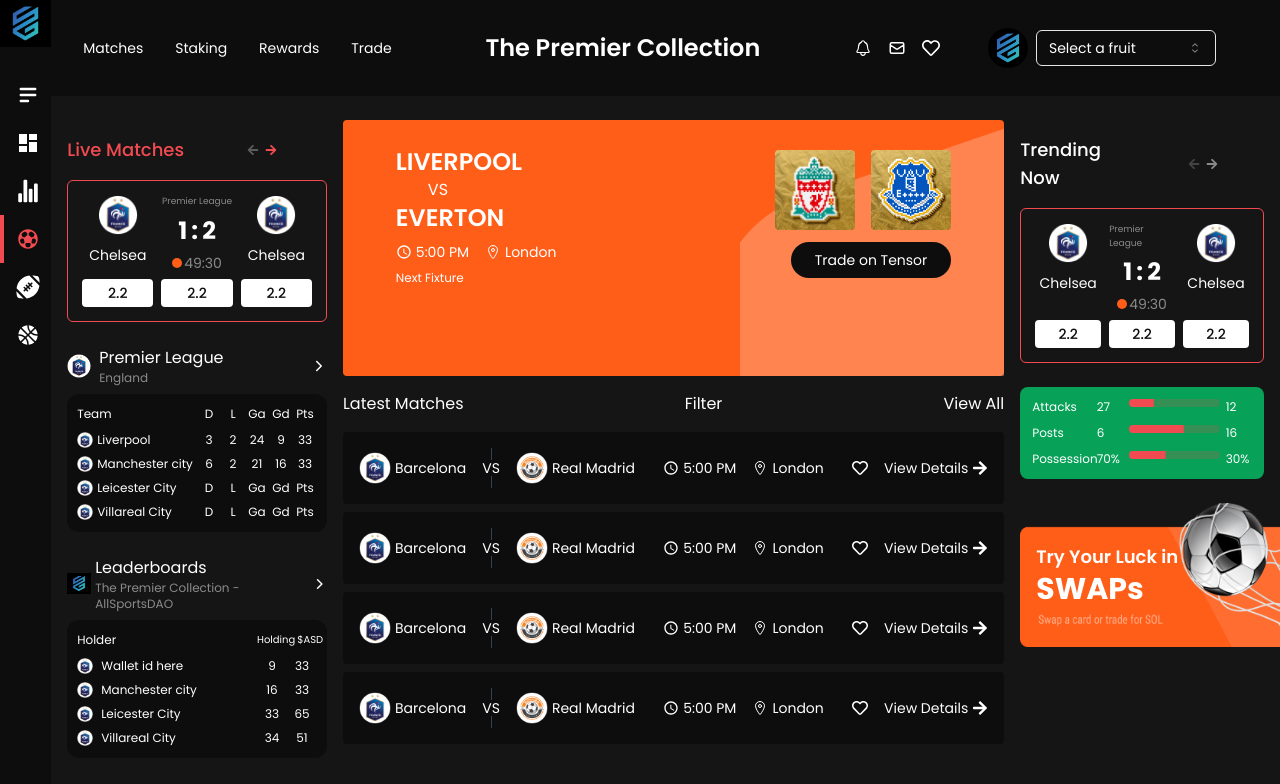
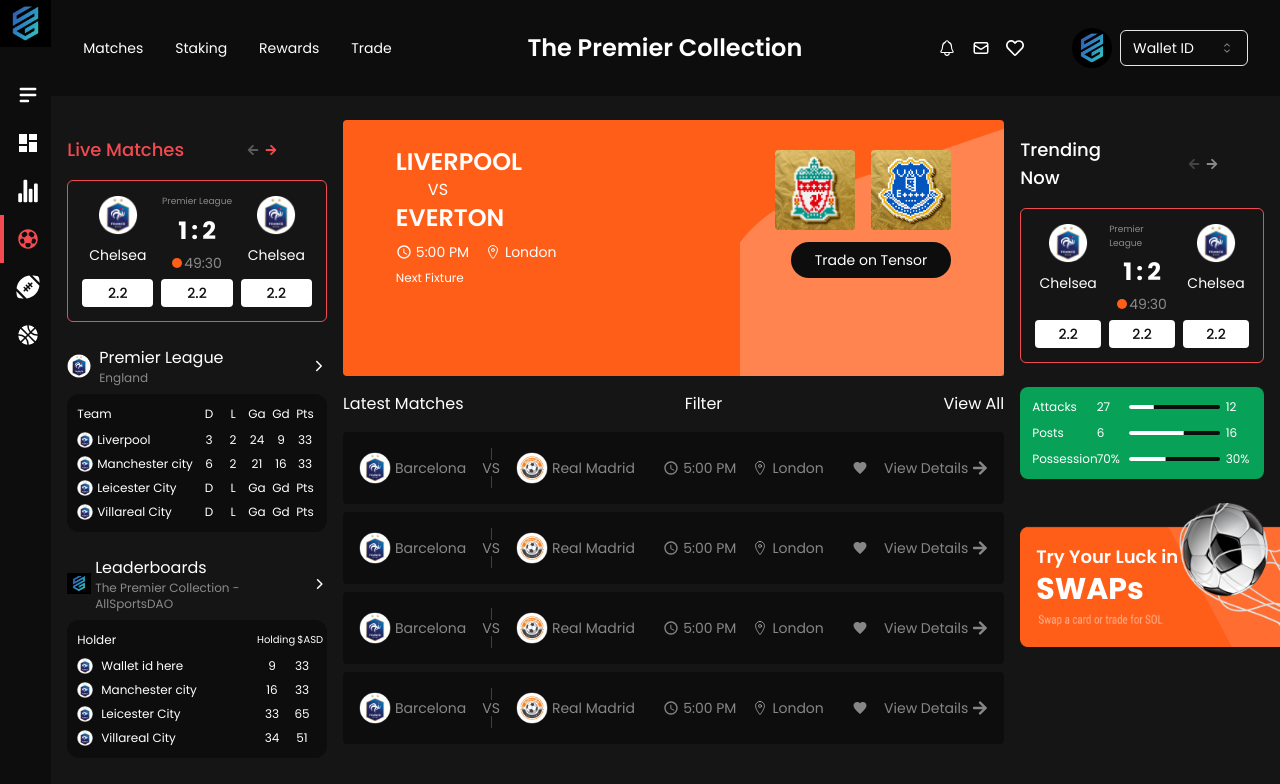
Before and after one commit to rakibulhasan-bu/premier-league, a Next.js app: page /soccer in a window 1280 px wide. Shown: the top 784 px of the page. Built offline with nearby package versions, Linux system fonts and the light colour scheme.

Commit message:
color changes and updated

```diff
--- a/app/soccer/RightSoccerDiv.tsx
+++ b/app/soccer/RightSoccerDiv.tsx
@@ -21,7 +21,7 @@
 
             {/* this is statistics div  */}
             <div className='bg-green lg:mr-4 p-3 rounded-lg my-6 2xl:my-10 space-y-2.5 text-xs'>
-                <div className='grid grid-cols-7 gap-1.5'>
+                <div className='grid items-center grid-cols-7 gap-1.5'>
                     <p className="col-span-2">Attacks</p>
                     <p className="col-span-1">27</p>
                     <p className="col-span-3">
@@ -30,7 +30,7 @@
                     <p className="col-span-1">12</p>
                 </div>
 
-                <div className='grid grid-cols-7 gap-1.5'>
+                <div className='grid items-center grid-cols-7 gap-1.5'>
                     <p className="col-span-2">Posts</p>
                     <p className="col-span-1">6</p>
                     <p className="col-span-3">
@@ -39,7 +39,7 @@
                     <p className="col-span-1">16</p>
                 </div>
 
-                <div className='grid grid-cols-7 gap-1.5'>
+                <div className='grid items-center grid-cols-7 gap-1.5'>
                     <p className="col-span-2">Possession</p>
                     <p className="col-span-1">70%</p>
                     <p className="col-span-3">
--- a/app/soccer/SingleMatch.tsx
+++ b/app/soccer/SingleMatch.tsx
@@ -1,14 +1,15 @@
 import Image from "next/image";
 import Link from "next/link";
-import { FaArrowRight, FaRegHeart } from "react-icons/fa";
+import { FaArrowRight } from "react-icons/fa";
 import { IoLocationOutline } from "react-icons/io5";
 import { MdAccessTime } from "react-icons/md";
 import firstTeam from '../../public/teamone.png'
 import secondTeam from '../../public/teamtwo.png'
+import { IoMdHeart } from "react-icons/io";
 
 export default function SingleMatch() {
     return (
-        <Link href={'/'} className='w-full flex flex-col lg:flex-row items-center justify-between gap-6 bg-black hover:bg-white hover:text-black rounded 2xl:rounded-md p-4'>
+        <Link href={'/'} className='group text-white/50 w-full flex flex-col lg:flex-row items-center justify-between gap-6 bg-black hover:bg-white hover:text-black rounded 2xl:rounded-md p-4'>
             {/* this is match vs div  */}
             <div className='flex items-center  gap-4 2xl:gap-8'>
                 {/* first team image and name div  */}
@@ -44,10 +45,10 @@
 
             {/* this is favourites and view details div  */}
             <div className='flex items-center gap-4 2xl:gap-8'>
-                <FaRegHeart />
+                <IoMdHeart className="group-hover:text-primary" />
                 <div className="flex items-center gap-1">
                     <p className="text-sm">View Details</p>
-                    <FaArrowRight />
+                    <FaArrowRight className="group-hover:text-primary" />
                 </div>
             </div>
         </Link>
--- a/app/soccer/SoccerNavbar.tsx
+++ b/app/soccer/SoccerNavbar.tsx
@@ -7,7 +7,7 @@
 
 export default function SoccerNavbar() {
     return (
-        <div className='hidden lg:flex h-[12dvh] 2xl:h-[15dvh] pl-8 pr-16 bg-black items-center justify-between'>
+        <div className='hidden lg:flex h-[12dvh] 2xl:h-[15dvh] px-8 2xl:px-12 bg-black items-center justify-between'>
             <div className='flex items-center gap-8 text-sm'>
                 <p>Matches</p>
                 <p>Staking</p>
--- a/components/apps-components/SelectProfile.tsx
+++ b/components/apps-components/SelectProfile.tsx
@@ -13,17 +13,14 @@
 export function SelectProfile() {
     return (
         <Select>
-            <SelectTrigger className="w-[180px]">
-                <SelectValue placeholder="Select a fruit" />
+            <SelectTrigger className="w-32">
+                <SelectValue placeholder="Wallet ID" />
             </SelectTrigger>
             <SelectContent>
                 <SelectGroup>
-                    <SelectLabel>Fruits</SelectLabel>
-                    <SelectItem value="apple">Apple</SelectItem>
-                    <SelectItem value="banana">Banana</SelectItem>
-                    <SelectItem value="blueberry">Blueberry</SelectItem>
-                    <SelectItem value="grapes">Grapes</SelectItem>
-                    <SelectItem value="pineapple">Pineapple</SelectItem>
+                    <SelectItem value="apple">Wallet ID</SelectItem>
+                    <SelectItem value="banana">Wallet ID 2</SelectItem>
+                    <SelectItem value="blueberry">Wallet ID 3</SelectItem>
                 </SelectGroup>
             </SelectContent>
         </Select>
--- a/components/ui/progress.tsx
+++ b/components/ui/progress.tsx
@@ -12,13 +12,13 @@
   <ProgressPrimitive.Root
     ref={ref}
     className={cn(
-      "relative h-2 w-full overflow-hidden rounded-full bg-primary/20",
+      "relative h-1 w-full overflow-hidden rounded-full bg-black",
       className
     )}
     {...props}
   >
     <ProgressPrimitive.Indicator
-      className="h-full w-full flex-1 bg-primary transition-all"
+      className="h-full w-full flex-1 bg-white transition-all"
       style={{ transform: `translateX(-${100 - (value || 0)}%)` }}
     />
   </ProgressPrimitive.Root>
```
Also changed, not shown: components.json.
